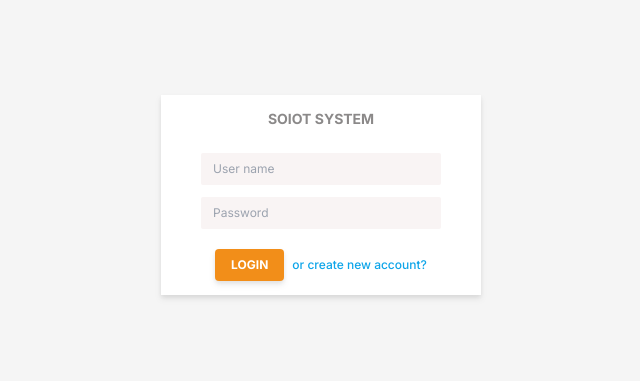
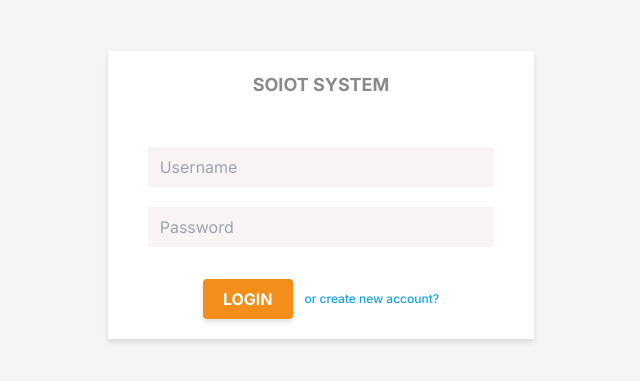
Before and after one commit to toannvbss/soiot-device-management, a Next.js app: page /login in a window 1280 px wide. Shown: the part 205-586 px from the top of the page, without its empty margins (319-959 px from the left). Built offline with nearby package versions, Linux system fonts and the light colour scheme.

Commit message:
Create LoginForm component

```diff
--- /dev/null
+++ b/app/login/LoginForm.tsx
@@ -0,0 +1,76 @@
+'use client';
+
+import { useState } from "react";
+
+export default function LoginForm() {
+    const [username, setUsername] = useState('');
+    const [password, setPassword] = useState('');
+    const [error, setError] = useState('');
+
+    const handleSubmit = async (event:React.ChangeEvent<HTMLInputElement>) => {
+        event.preventDefault();
+
+        const loginData = {
+            username,
+            password
+        }
+
+        const response = await fetch ("/api/login", {
+            method: "POST",
+            headers: {
+                "Content-type": "application/json",
+            },
+            body: JSON.stringify(loginData)
+        })
+
+        const {success, msg} = await response.json();
+        if(!success) {
+            setError(msg);
+        }
+    }
+
+    const handleUsernameInput = (event:React.ChangeEvent<HTMLInputElement>) => {
+        setUsername(event.target.value);
+        setError('');
+    }
+
+    const handlePasswordInput = (event:React.ChangeEvent<HTMLInputElement>) => {
+        setPassword(event.target.value);
+        setError('');
+    }
+
+    return (
+        <form onSubmit={handleSubmit}>
+            <p className="block h-4 text-xs mb-3 text-red-500">{error}</p>
+            <div className='mb-5 text-xs'>
+                <input
+                id="username"
+                required={true}
+                minLength={3}
+                maxLength={30}
+                placeholder="Username"
+                value={username}
+                onChange={handleUsernameInput}
+                className="w-full px-3 py-2 bg-orange-150 rounded-sm text-base text-gray-150 focus:outline"
+                />
+            </div >
+            <div className='mb-5 text-xs'>
+                <input
+                id="password"
+                required={true}
+                minLength={3}
+                maxLength={20}
+                type="password"
+                placeholder="Password"
+                value={password}
+                onChange={handlePasswordInput}
+                className="w-full px-3 py-2 bg-orange-150 rounded-sm text-base text-gray-150 focus:outline"
+                />
+            </div>
+            <div className='flex items-center justify-center mt-8'>
+                <button className='px-5 py-2 mr-3 rounded bg-orange-350 hover:bg-orange-450 text-base font-bold text-white drop-shadow-md'>LOGIN</button>
+                <a href="/signup" className='text-xs font-medium text-sky-500'>or create new account?</a>
+            </div>
+        </form>
+    )
+}
--- a/app/login/page.tsx
+++ b/app/login/page.tsx
@@ -1,24 +1,15 @@
 'use client';
+
+import LoginForm from "./LoginForm";
 
 export default function Login() {
   return (
     <div className='flex items-center justify-center min-h-screen bg-gray-50'>
-      <div className='w-10/12 sm:w-5/12 md:w-4/12 xl:w-3/12 px-10 py-3.5 bg-white drop-shadow-md'>
-        <div className='text-center mb-6 text-sm font-bold text-gray-150'>
+      <div className='w-10/12 sm:w-6/12 md:w-5/12 xl:w-4/12 px-10 py-5 bg-white drop-shadow-md'>
+        <div className='text-center mb-5 text-lg font-bold text-gray-150'>
           <h3>SOIOT SYSTEM</h3>
         </div>
-        <form>
-          <div className='mb-3 text-xs'>
-            <input className="w-full px-3 py-2 bg-orange-150 rounded-sm text-xs" type="text" placeholder="User name"/>
-          </div >
-          <div className='mb-3 text-xs'>
-            <input className="w-full px-3 py-2 bg-orange-150 rounded-sm text-xs" type="text" placeholder="Password"/>
-          </div>
-          <div className='flex items-center justify-center mt-5'>
-            <button className='px-4 py-2 mr-2 rounded bg-orange-350 hover:bg-orange-450 text-xs font-bold text-white drop-shadow-md'>LOGIN</button>
-            <a href="/signup" className='text-xs font-medium text-sky-500'>or create new account?</a>
-          </div>
-        </form>
+        <LoginForm />
       </div>
     </div>
   );
```
